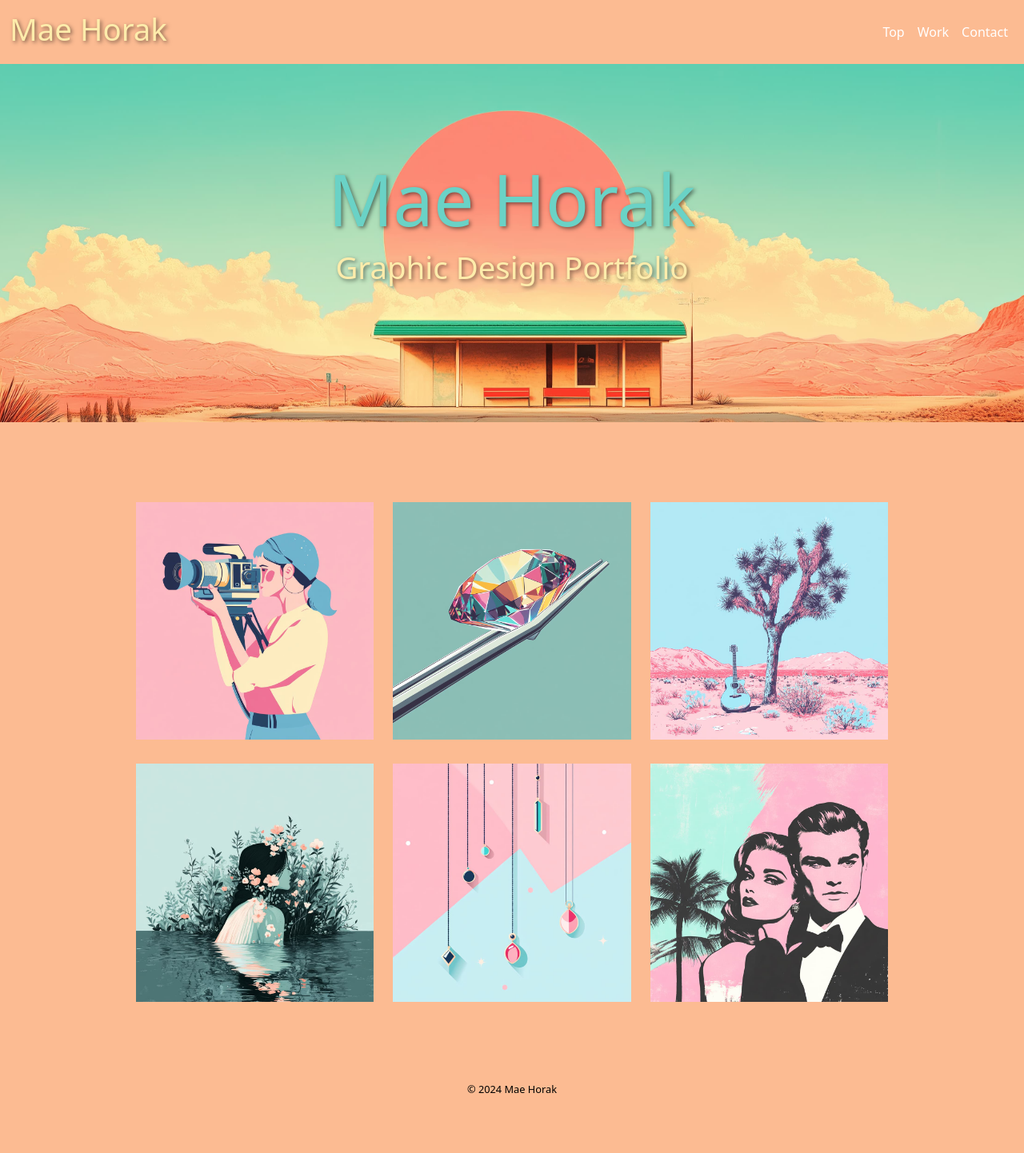
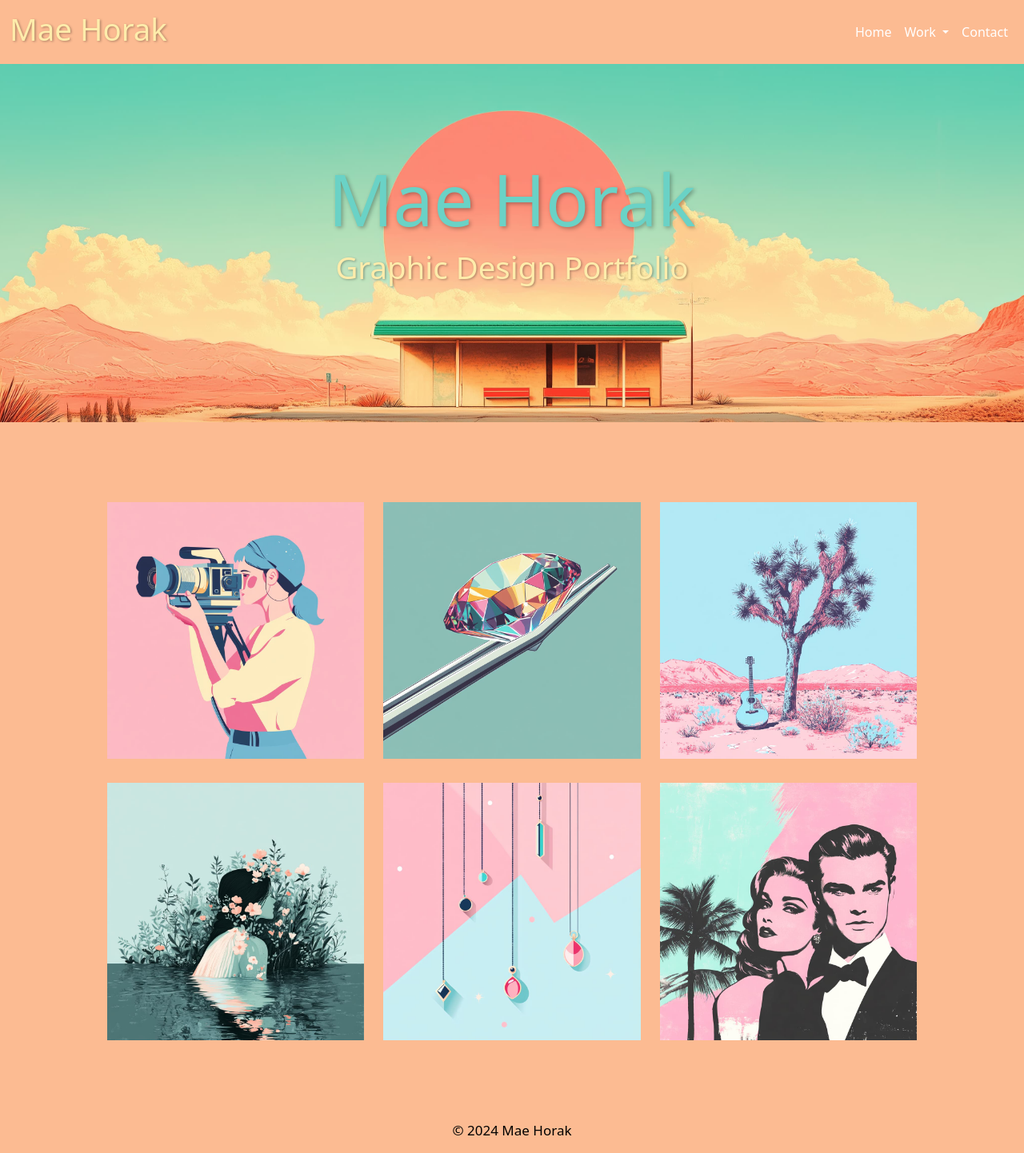
Before and after one commit to mkh7878/graphicdesign, a Jekyll site: the page built from index.html, in a window 1280 px wide. Shown: the whole page at 80% size. Built offline with Jekyll 4.4.1, drawn with Linux system fonts in a browser that asks for light colours; before the commit the page ends 1388 px from its top, so only the background shows below that.

Commit message:
added Ophelia and gemvara pages

```diff
--- a/_includes/footer.html
+++ b/_includes/footer.html
@@ -1,3 +1,3 @@
-<footer>
+<footer style="padding-top: 100px;">
     <p>&copy; 2024 Mae Horak</p>
   </footer>
--- a/_includes/header.html
+++ b/_includes/header.html
@@ -8,10 +8,20 @@
         <div class="collapse navbar-collapse" id="navbarNav">
             <ul class="navbar-nav ms-auto">
                 <li class="nav-item">
-                <a class="nav-link text-white" href="#">Top</a>
+                    <a class="nav-link text-white" href="/index.html">Home</a>
                 </li>
-              <li class="nav-item">
-                <a class="nav-link text-white" href="#">Work</a>
+                <li class="nav-item dropdown">
+                    <a class="nav-link dropdown-toggle text-white" href="#" id="workDropdown" role="button" data-bs-toggle="dropdown" aria-expanded="false">
+                        Work
+                    </a>
+                    <ul class="dropdown-menu dropdown-menu-end" aria-labelledby="workDropdown">
+                      <li><a class="dropdown-item" href="/pages/ohcbranding.html">Production Company Branding</a></li>
+                        <li><a class="dropdown-item" href="/pages/emaildesign.html">Email Design</a></li>
+                        <li><a class="dropdown-item" href="/pages/staticbranding.html">Musician/Band Design</a></li>
+                        <li><a class="dropdown-item" href="/pages/ophelia.html">Ophelia Film Promo</a></li>
+                        <li><a class="dropdown-item" href="#">Nature Collection Marketing</a></li>
+                        <li><a class="dropdown-item" href="#">Works For Me Film Promo</a></li>
+                    </ul>
                 </li>
                 <li class="nav-item">
                     <a class="nav-link text-white" href="#">Contact</a>
--- a/assets/css/styles.css
+++ b/assets/css/styles.css
@@ -5,19 +5,26 @@
 }
 p {
     color: black;
-    font-size: 1vw;
+    font-size: 17px;
 }
 
 h1 {
     font-size: clamp(40px, 7vw, 90px);
     color: #6AD2C6;
-    text-shadow: 2px 2px 5px rgba(0, 0, 0, 0.5);
+    text-shadow: 2px 2px 5px rgba(0, 0, 0, 0.3);
 }
+
+.h1white {
+    font-size: clamp(40px, 7vw, 90px);
+    color: white;
+    text-shadow: 1px 1px 2px rgba(0, 0, 0, 0.3);
+}
+
 
 h2 {
     font-size: 3vw;
     color: #FEECAB;
-    text-shadow: 2px 2px 5px rgba(0, 0, 0, 0.5);
+    text-shadow: 1.4px 1.4px 3px rgba(0, 0, 0, 0.3);
 }
 
 /* Make the navbar text white */
@@ -79,3 +86,18 @@
   .image-container:hover .overlay-text {
     opacity: 1; /* Shows text on hover */
   }
+
+
+  .tools-button {
+    background-color: rgba(255, 255, 255, 0.44); /* White background with 44% opacity */
+    color: black; /* Black text color */
+    font-family: 'Roboto', sans-serif;
+    font-size: 13px;
+    border: 2px solid white; /* Black border */
+    padding: 3px 10px; /* Padding for the button */
+    text-align: center; /* Center align text */
+    text-decoration: none; /* Remove underline */
+    display: inline-block;
+    border-radius: 5px;
+    margin-top: 5px;
+}
--- a/index.html
+++ b/index.html
@@ -13,7 +13,7 @@
         </div>
     </div>
 
-    <div class="container" style="padding: 100px">
+    <div class="container" style="padding-left: 5vw; padding-right: 5vw; padding-top: 100px;" >
         <div class="row">
             <div class="col-sm-12 col-md-4 col-lg-4 col-12">
                 <div class="image-container">
@@ -23,14 +23,16 @@
             </div>
             <div class="col-sm-12 col-md-4 col-lg-4 col-12">
                 <div class="image-container">
-                    <img src="/assets/images/jewelery2.jpg" class="img-fluid">
-                    <div class="overlay-text">Gemvara<p>Email Campaign Design</p></div>
+                    <a href="/pages/emaildesign.html">
+                        <img src="/assets/images/jewelery2.jpg" class="img-fluid">
+                        <div class="overlay-text">Gemvara<p>Email Campaign Design</p></div>
+                    </a>
                 </div>
             </div>
             <div class="col-sm-12 col-md-4 col-lg-4 col-12">
                 <div class="image-container">
                     <img src="/assets/images/music.jpg" class="img-fluid">
-                    <div class="overlay-text">Static <p>Merch and Media for Musician</p></div>
+                    <div class="overlay-text">Static <p>Merch & Media for Band</p></div>
                 </div>
             </div>
         </div>
@@ -38,19 +40,19 @@
             <div class="col-sm-12 col-md-4 col-lg-4 col-12">
                 <div class="image-container">
                     <img src="/assets/images/Ophelia.jpg" class="img-fluid">
-                    <div class="overlay-text">"Ophelia"<p>Film Promotional Material</p></div>
+                    <div class="overlay-text">"Ophelia"<p>Film Promo Material</p></div>
                 </div>
             </div>
             <div class="col-sm-12 col-md-4 col-lg-4 col-12">
                 <div class="image-container">
                     <img src="/assets/images/jewelery1.jpg" class="img-fluid">
-                    <div class="overlay-text">Nature Jewelry Collection<p>Marketing Campaign for Jewlery Company</p></div>
+                    <div class="overlay-text">Nature Jewelry Collection<p>Marketing for Jewelry Brand</p></div>
                 </div>
             </div>
             <div class="col-sm-12 col-md-4 col-lg-4 col-12">
                 <div class="image-container">
                     <img src="/assets/images/wfm.jpg" class="img-fluid">
-                    <div class="overlay-text">"Works For Me"<p>Film Promotional Material</p></div>
+                    <div class="overlay-text">"Works For Me"<p>Film Promo Material</p></div>
                 </div>
             </div>
         </div>
```
Also changed, not shown: pages/emaildesign.html (added, +38 -0 lines), pages/ophelia.html (added, +20 -0 lines), assets/images/gemvara-email/email2.jpg (added), assets/images/gemvara-email/email3.jpg (added), assets/images/ophelia/1.jpg (added), assets/images/ophelia/2.jpg (added), assets/images/ophelia/3.jpg (added), assets/images/ophelia/4.jpg (added), pages/naturecollection.html (added), pages/ohcbranding.html (added), pages/staticbranding.html (added), 2 other files. Lines whose indentation alone changed are shown as unchanged.
